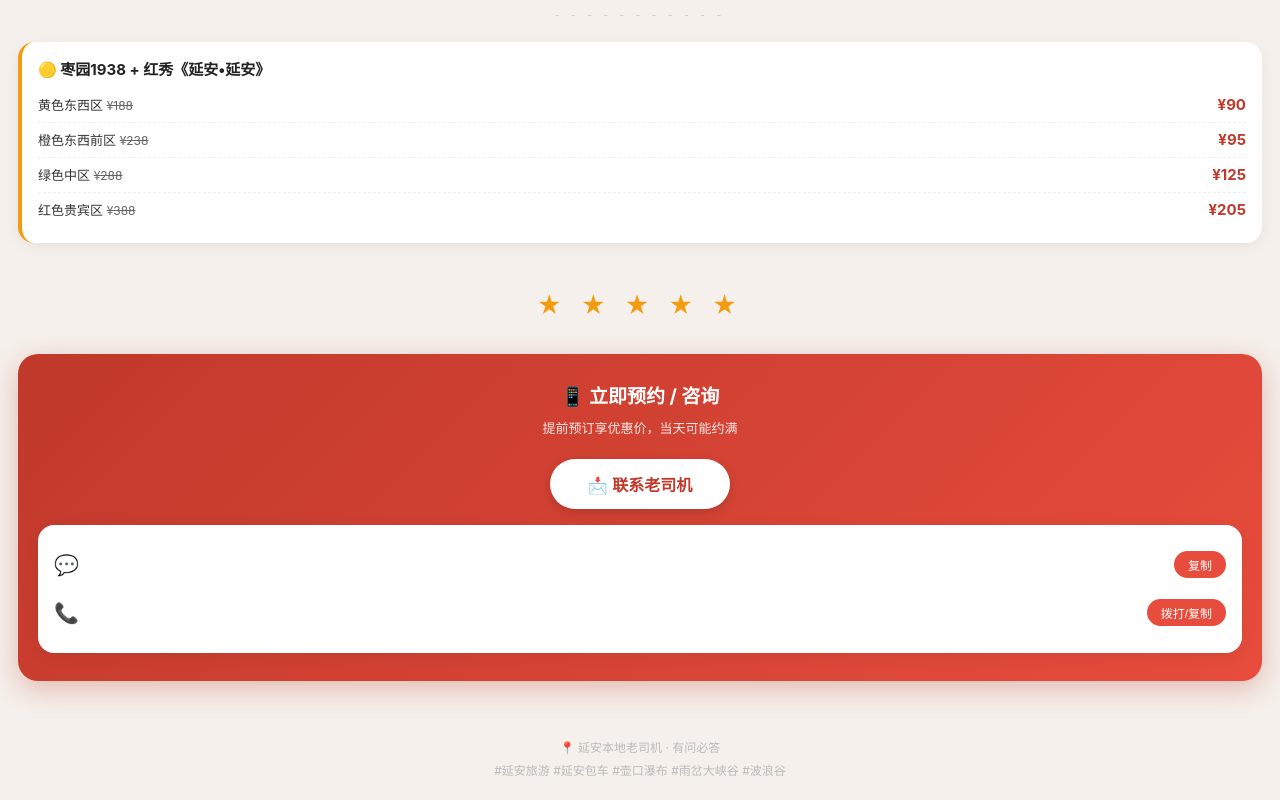
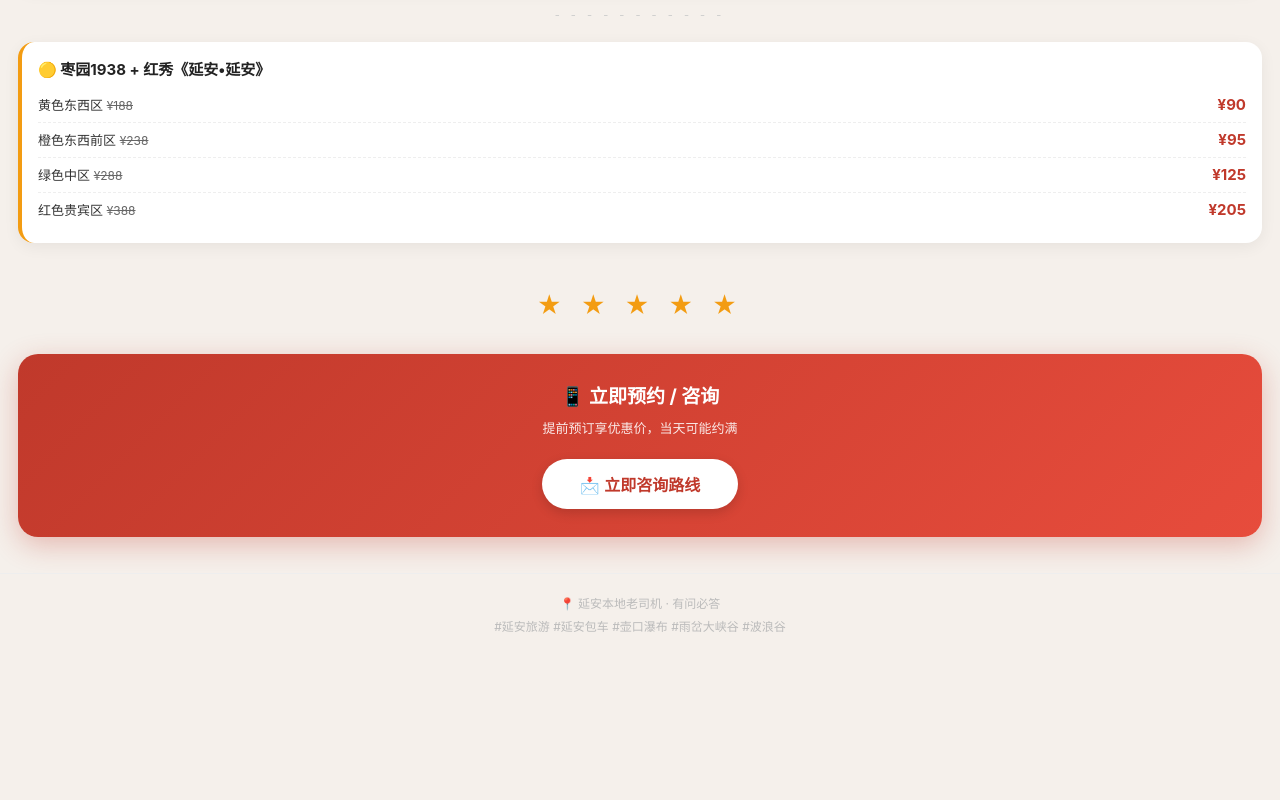
Before and after one commit to a18740313222-design/yanan-tour, a plain HTML site: page index.html in a window 1280 px wide. Shown: the part 1658-2458 px from the top of the page. After the commit the page ends 2314 px from the top, so only its background shows below. Drawn offline with Linux system fonts and the light colour scheme.

Commit message:
Add files via upload

```diff
--- a/index.html
+++ b/index.html
@@ -449,20 +449,7 @@
     <div class="cta-card">
       <h3>📱 立即预约 / 咨询</h3>
       <p>提前预订享优惠价，当天可能约满</p>
-      <button class="cta-btn" onclick="openInquiry()">📩 联系老司机</button>
-
-      <div class="contact-bar">
-        <div class="contact-row">
-          <span class="contact-icon">💬</span>
-          <span>微信：<strong>yaly0911</strong></span>
-          <button class="copy-btn-sm" onclick="copyText('yaly0911')">复制</button>
-        </div>
-        <div class="contact-row">
-          <span class="contact-icon">📞</span>
-          <span>电话：<strong>18292121212</strong></span>
-          <button class="copy-btn-sm" onclick="copyText('18292121212')">拨打/复制</button>
-        </div>
-      </div>
+      <button class="cta-btn" onclick="openInquiry()">📩 立即咨询路线</button>
     </div>
   </div>
 
```
